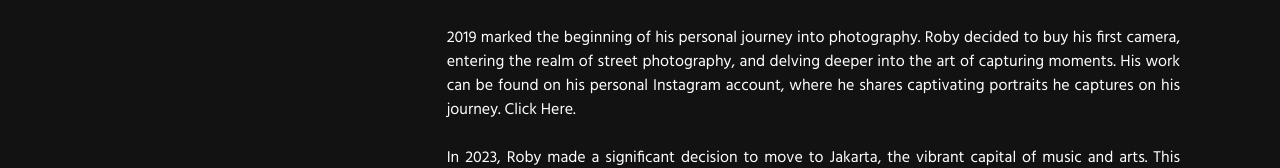
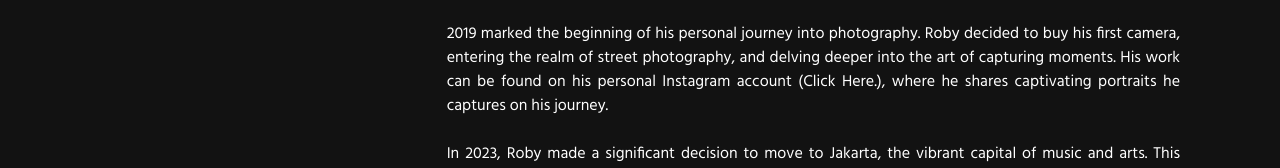
Before and after one commit to cdevrywhr/imrobwe-web, a Next.js app: page /about in a window 1280 px wide. Shown: the part 486-654 px from the top of the page. Built offline with nearby package versions, Linux system fonts and the light colour scheme.

Commit message:
update page

```diff
--- a/pages/about/index.js
+++ b/pages/about/index.js
@@ -21,7 +21,7 @@ export default function About(){
       <>
         {data.showCursor && <Cursor />}
         <Head>
-          <title>About</title>
+          <title>{data.name} - About</title>
 
         </Head>
 
@@ -35,12 +35,12 @@ export default function About(){
           <div className="mt-5">
             <div className="mt-0 laptop:mt-30 tablet:p-0 laptop:p-0 laptop:grid  laptop:grid-cols-3">
               <div className="mt-0 mb-10 laptop:mt-3 grid laptop:grid-cols-1 tablet:grid-cols-1 gap-4">
-                  <div className="col-end-7 col-span-2 mr-10">
-                      <img src={`${data.profilepic}`} className="w-auto tablet:h-60 laptop:h-60">
+                  <div className="col-end-5 col-span-2 mr-10 justify-center">
+                      <img src={`${data.profilepic}`} className="w-auto tablet:h-50 laptop:h-60 ">
                     </img>
                   </div>
               </div>
-              <div className="mt-5 laptop:mt-3 laptop:mr-20 grid laptop:grid-cols-0 col-start-2 col-span-4 gap-5">
+              <div className="mt-5 laptop:mt-2 laptop:mr-20 grid laptop:grid-cols-0 col-start-2 col-span-4 gap-5">
                   <h6
                       ref={text1}
                       className="mx-auto mob:p-2 text-bold text-2xl laptop:text-2xl w-full"
@@ -52,7 +52,7 @@ export default function About(){
                       <br/><br/>
                       During that event, he captured the performances of bands such as Mustache and Beard and Dialog Dini Hari. The borrowed camera became a window into the live music world, where every beam of light and musician's expression was captured in the photos he produced.
                       <br/><br/>
-                      2019 marked the beginning of his personal journey into photography. Roby decided to buy his first camera, entering the realm of street photography, and delving deeper into the art of capturing moments. His work can be found on his personal Instagram account, where he shares captivating portraits he captures on his journey. <a href="https://www.instagram.com/robyjulian_/">Click Here.</a>
+                      2019 marked the beginning of his personal journey into photography. Roby decided to buy his first camera, entering the realm of street photography, and delving deeper into the art of capturing moments. His work can be found on his personal Instagram account <a href="https://www.instagram.com/robyjulian_/">(Click Here.)</a>, where he shares captivating portraits he captures on his journey.
                       <br/>  <br/>
                       In 2023, Roby made a significant decision to move to Jakarta, the vibrant capital of music and arts. This decision was made with the aim of gaining more opportunities to attend concerts and photograph musicians. He wanted to experience the pulsating beat of the music scene more intensely and embrace it through the lens of his camera.
                       <br/><br/>
--- a/pages/analog/index.js
+++ b/pages/analog/index.js
@@ -30,7 +30,7 @@ export default function Analog() {
     <div className={`relative ${data.showCursor && "cursor-none"}`}>
       {data.showCursor && <Cursor />}
       <Head>
-        <title>{data.name}</title>
+        <title>{data.name} - Analog</title>
       </Head>
 
       <div className="gradient-circle"></div>
@@ -47,7 +47,7 @@ export default function Analog() {
               />
             )}
           </Carousel>
-          <div className="mt-10 laptop:mt-3 grid grid-cols-1 tablet:grid-cols-3 gap-4">
+          {/* <div className="mt-10 laptop:mt-3 grid grid-cols-1 tablet:grid-cols-3 gap-4">
 
               <div className="mt-3 laptop:mt-3 grid grid-cols-1 tablet:grid-cols-1 gap-4">
                 {analog.first.map((project) => (
@@ -84,7 +84,7 @@ export default function Analog() {
                   />
                 ))}
               </div>
-          </div>
+          </div> */}
         </div>
       </div>
       <Socials className="mt-10 laptop:mt-5 justify-center" />
--- a/pages/blog/index.js
+++ b/pages/blog/index.js
@@ -68,7 +68,7 @@ const Blog = ({ posts }) => {
       <>
         {data.showCursor && <Cursor />}
         <Head>
-          <title>Blog</title>
+          <title>{data.name} - Blog</title>
         </Head>
 
         <div
```
